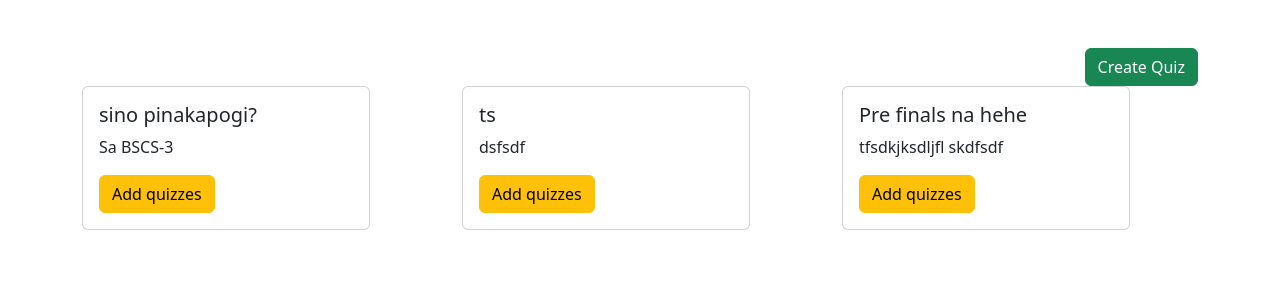
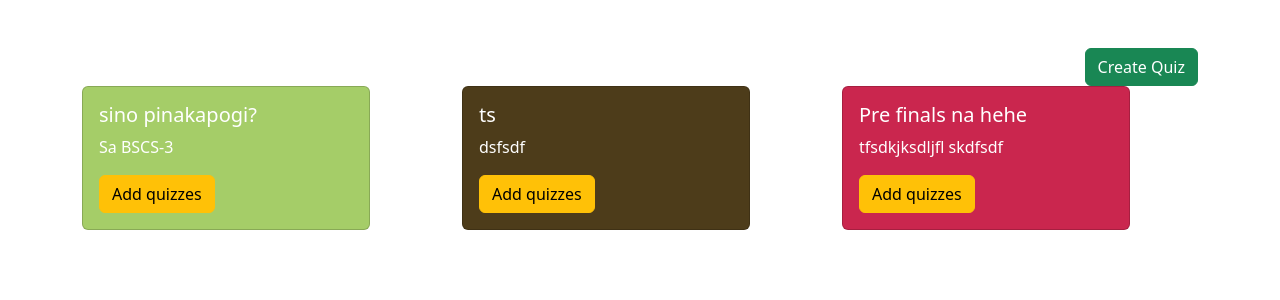
Before and after one commit to Sowishi/Quiz-System-Final-Project, a Flask app: page /create-quiz in a window 1280 px wide. Shown: the part 56-356 px from the top of the page. Run offline with Flask 3, Linux system fonts and the light colour scheme; data comes from the database, SQL or seed files in the repository; both versions use the stored data as it was after the commit.

Commit message:
Add colorful background

```diff
--- a/main.py
+++ b/main.py
@@ -1,5 +1,7 @@
 from flask import Flask, render_template, url_for, request, g, redirect
 import sqlite3
+import random
+
 
 app = Flask(__name__)
 
@@ -24,7 +26,7 @@ def take():
         ''')
         res = cursor.execute("SELECT * FROM quizzes").fetchall()
 
-        return render_template("take.html", quizzes = res)
+        return render_template("take.html", quizzes = res,  bgColor=generate_random_color)
 
 
 @app.route("/take-quiz/<int:quiz_number>",  methods=["GET"])
@@ -47,7 +49,7 @@ def takeQuiz(quiz_number):
             );
         ''')
         res = cursor.execute(f"SELECT * FROM questions WHERE quizID = {quiz_number}").fetchall()
-        return render_template("take-quiz.html", quiz_number = quiz_number, questions=res, quiz_title=quiz_title)
+        return render_template("take-quiz.html", quiz_number = quiz_number, questions=res, quiz_title=quiz_title, )
 
 @app.route("/create-quiz", methods=["POST", "GET"])
 def createQuiz():
@@ -77,7 +79,9 @@ def createQuiz():
         ''')
         res = cursor.execute("SELECT * FROM quizzes").fetchall()
 
-        return render_template("create.html", quizzes = res)
+
+        return render_template("create.html", quizzes = res, bgColor=generate_random_color
+)
 
 @app.route("/edit-quiz/<int:quiz_number>", methods=["POST", "GET"])
 def editQuiz(quiz_number):
@@ -150,7 +154,10 @@ def score(quiz_number):
 
         return render_template("score.html", score=score, numberOfQuestions=numberOfQuestions, questions=res)
 
-
+def generate_random_color():
+    # Generate a random hexadecimal color code
+    color = "#{:06x}".format(random.randint(0, 0xFFFFFF))
+    return color
 # Database Connection
 def get_db():
     db = getattr(g, '_database', None)
--- a/templates/create.html
+++ b/templates/create.html
@@ -14,7 +14,9 @@
     <div class="modal-dialog">
       <div class="modal-content">
         <div class="modal-header">
-          <h1 class="modal-title fs-5" id="staticBackdropLabel">Create Quiz</h1>
+          <h1 class="modal-title fs-5 my-5" id="staticBackdropLabel">
+            Create Quiz
+          </h1>
           <button
             type="button"
             class="btn-close"
@@ -64,8 +66,8 @@
   <div class="row">
     {% for quiz in quizzes %}
     <div class="col-lg-4">
-      <div class="card" style="width: 18rem">
-        <div class="card-body">
+      <div class="card" style="width: 18rem; background: {{bgColor()}}">
+        <div class="card-body text-white">
           <h5 class="card-title">{{quiz.1}}</h5>
           <p class="card-text">{{quiz.2}}</p>
           <a
--- a/templates/take.html
+++ b/templates/take.html
@@ -5,8 +5,8 @@
   <div class="row">
     {% for quiz in quizzes %}
     <div class="col-lg-4">
-      <div class="card" style="width: 18rem">
-        <div class="card-body">
+      <div class="card" style="width: 18rem; background: {{bgColor()}}">
+        <div class="card-body text-white">
           <h5 class="card-title">{{quiz.1}}</h5>
           <p class="card-text">{{quiz.2}}</p>
           <a
```
Also changed, not shown: quiz-app.db.
